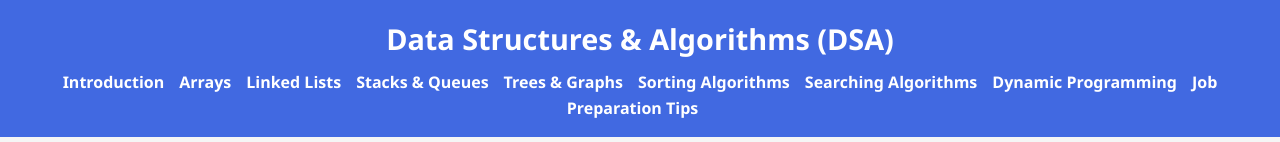
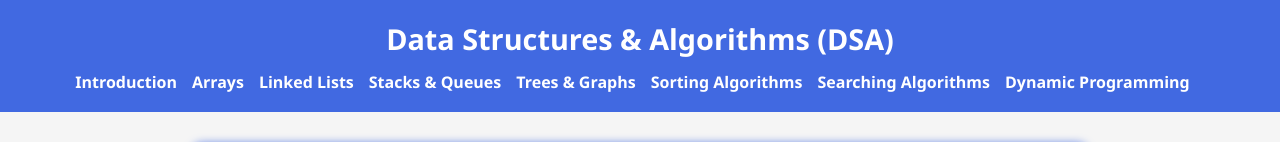
Before and after one commit to Priyanshu-it/TutorialSite, a React (Create React App) app: page / in a window 1280 px wide. Shown: the top 142 px of the page. Built offline with nearby package versions, Linux system fonts and the light colour scheme.

Commit message:
src/components/Header.jsx

```diff
--- a/src/components/Header.jsx
+++ b/src/components/Header.jsx
@@ -12,7 +12,6 @@ const Header = () => (
       <a href="#sorting">Sorting Algorithms</a>
       <a href="#searching">Searching Algorithms</a>
       <a href="#dp">Dynamic Programming</a>
-      <a href="#jobprep">Job Preparation Tips</a>
     </nav>
   </header>
 );
```
